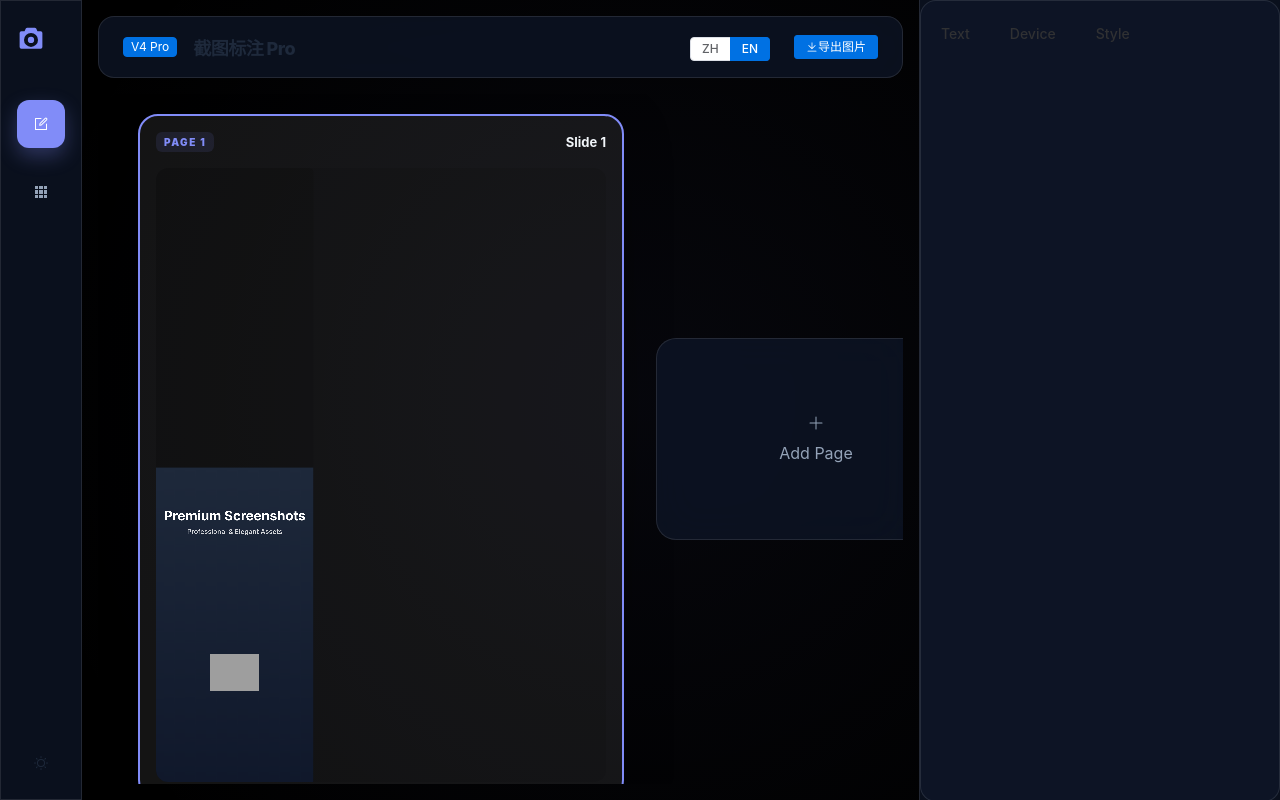
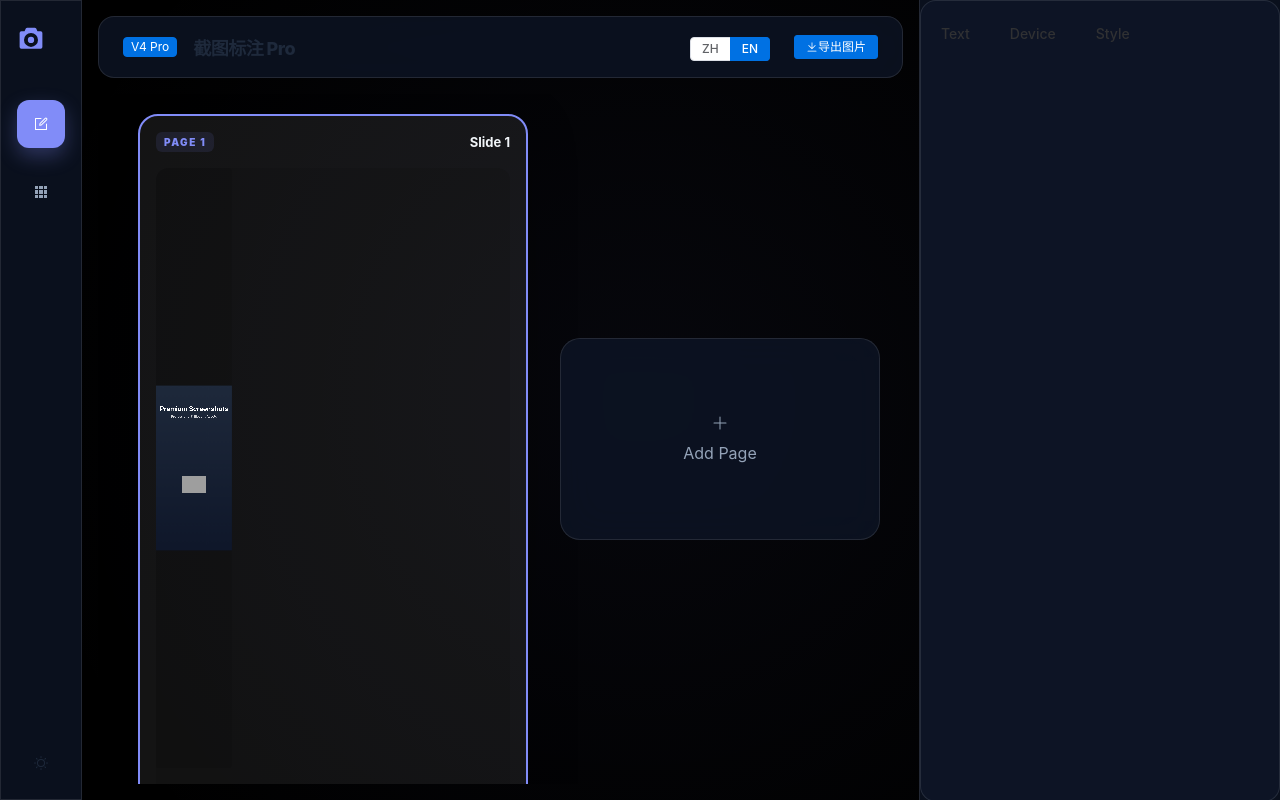
Before and after one commit to fugary/gen-screenshots, a Vue app: page / in a window 1280 px wide. Built offline with nearby package versions, Linux system fonts and the light colour scheme.

Commit message:
feat: Implement device frame selection with dynamic canvas sizing, add new panorama layout presets, and enable interactive layer dragging on the canvas.

```diff
--- a/src/components/ControlPanel.vue
+++ b/src/components/ControlPanel.vue
@@ -144,6 +144,23 @@
 
             <div class="settings-group">
               <div class="group-header">
+                <el-icon><Monitor /></el-icon>
+                <span>Device Frame</span>
+              </div>
+              <div class="prop-item">
+                <el-select v-model="store.activeSlide.frameStyle" size="small" class="glass-select">
+                  <el-option label="iPhone 16 Pro Max" value="iphone16-promax" />
+                  <el-option label="iPhone 15 (6.7 inch)" value="iphone-6.7" />
+                  <el-option label="iPhone 15 (6.5 inch)" value="iphone-6.5" />
+                  <el-option label="iPhone 8 Plus (5.5 inch)" value="iphone-5.5" />
+                  <el-option label="iPad Pro 13 inch" value="ipad-13" />
+                  <el-option label="iPad Pro 11 inch" value="ipad-11" />
+                </el-select>
+              </div>
+            </div>
+
+            <div class="settings-group">
+              <div class="group-header">
                 <el-icon><Grid /></el-icon>
                 <span>Layout Presets</span>
               </div>
@@ -159,6 +176,15 @@
                 <div class="mini-preset" @click="store.applyLayoutPreset('center-hero')">
                   <div class="icon hero"></div>
                   <span>Hero</span>
+                </div>
+                <!-- Panorama -->
+                <div class="mini-preset panorama" @click="store.applyLayoutPreset('panorama-start')">
+                  <div class="icon pan-start"></div>
+                  <span>Pan Start</span>
+                </div>
+                <div class="mini-preset panorama" @click="store.applyLayoutPreset('panorama-end')">
+                  <div class="icon pan-end"></div>
+                  <span>Pan End</span>
                 </div>
               </div>
             </div>
@@ -476,6 +502,8 @@ const handleLayerUpload = (file: UploadFile) => {
 .icon.duo { clip-path: polygon(0 0, 40% 0, 40% 100%, 0 100%, 60% 0, 100% 0, 100% 100%, 60% 100%); }
 .icon.trio { clip-path: polygon(0 0, 25% 0, 25% 100%, 0 100%, 40% 0, 60% 0, 60% 100%, 40% 100%, 75% 0, 100% 0, 100% 100%, 75% 100%); }
 .icon.hero { width: 12px; }
+.icon.pan-start { clip-path: polygon(70% 0, 100% 0, 100% 100%, 70% 100%); }
+.icon.pan-end { clip-path: polygon(0 0, 30% 0, 30% 100%, 0 100%); }
 
 .gradient-pickers {
   display: flex;
--- a/src/components/ScreenshotCanvas.vue
+++ b/src/components/ScreenshotCanvas.vue
@@ -165,12 +165,72 @@ onMounted(() => {
   if (canvasRef.value) {
     ctxRef.value = canvasRef.value.getContext('2d');
     frameFunc();
+
+    // Mouse Interaction
+    canvasRef.value.addEventListener('mousedown', handleMouseDown);
+    window.addEventListener('mousemove', handleMouseMove);
+    window.addEventListener('mouseup', handleMouseUp);
   }
 });
 
 onUnmounted(() => {
   cancelAnimationFrame(animId);
+  if (canvasRef.value) {
+    canvasRef.value.removeEventListener('mousedown', handleMouseDown);
+  }
+  window.removeEventListener('mousemove', handleMouseMove);
+  window.removeEventListener('mouseup', handleMouseUp);
 });
+
+const isDragging = ref(false);
+const dragLayerId = ref<string | null>(null);
+const lastMousePos = ref({ x: 0, y: 0 });
+
+function handleMouseDown(e: MouseEvent) {
+  if (!canvasRef.value || !currentSlide.value) return;
+  const rect = canvasRef.value.getBoundingClientRect();
+  const mouseX = ((e.clientX - rect.left) / rect.width) * 100;
+  const mouseY = ((e.clientY - rect.top) / rect.height) * 100;
+
+  // Find topmost layer closest to mouse
+  const layers = [...currentSlide.value.layers].reverse();
+  for (const layer of layers) {
+    const dist = Math.sqrt(Math.pow(layer.x - mouseX, 2) + Math.pow(layer.y - mouseY, 2));
+    if (dist < 15) { // Radius of sensitivity
+      isDragging.value = true;
+      dragLayerId.value = layer.id;
+      // Also update store's active slide/layer if needed
+      store.activeSlideIndex = props.index ?? store.activeSlideIndex;
+      lastMousePos.value = { x: mouseX, y: mouseY };
+      return;
+    }
+  }
+}
+
+function handleMouseMove(e: MouseEvent) {
+  if (!isDragging.value || !dragLayerId.value || !canvasRef.value) return;
+  const rect = canvasRef.value.getBoundingClientRect();
+  const mouseX = ((e.clientX - rect.left) / rect.width) * 100;
+  const mouseY = ((e.clientY - rect.top) / rect.height) * 100;
+
+  const dx = mouseX - lastMousePos.value.x;
+  const dy = mouseY - lastMousePos.value.y;
+
+  const layer = currentSlide.value.layers.find(l => l.id === dragLayerId.value);
+  if (layer) {
+    store.updateLayer(layer.id, {
+      x: Math.max(0, Math.min(100, layer.x + dx)),
+      y: Math.max(0, Math.min(100, layer.y + dy))
+    });
+  }
+
+  lastMousePos.value = { x: mouseX, y: mouseY };
+}
+
+function handleMouseUp() {
+  isDragging.value = false;
+  dragLayerId.value = null;
+}
 </script>
 
 <style scoped>
--- a/src/components/SlideEditor.vue
+++ b/src/components/SlideEditor.vue
@@ -2,6 +2,7 @@
   <div
     class="slide-editor"
     :class="{ active: store.activeSlideIndex === index }"
+    :style="{ width: `${editorWidth}px` }"
     @click="store.activeSlideIndex = index"
   >
     <div class="editor-header">
@@ -39,22 +40,42 @@ const props = defineProps<{
 }>();
 
 const store = useScreenshotStore();
+const currentSlide = computed(() => props.slide);
+const isActive = computed(() => store.activeSlideIndex === props.index);
 
-const isActive = computed(() => store.activeSlideIndex === props.index);
-const isVisible = ref(true); // For now, keep visible for simplicity
+const aspectRatio = computed(() => {
+  const frame = currentSlide.value?.frameStyle || 'iphone-6.7';
+  if (frame.includes('ipad')) return 0.75; // 3:4
+  if (frame.includes('iphone-5.5')) return 0.5625; // 9:16
+  return 0.46; // 9:19.5 approx
+});
 
-const wrapperStyle = computed(() => ({
-  transform: `scale(0.35)`, // High-quality preview scale
-  transformOrigin: 'top left'
-}));
+const editorWidth = computed(() => {
+  const height = 700; // Standardize height
+  return height * aspectRatio.value + 32; // + padding
+});
 
+const wrapperStyle = computed(() => {
+  const frame = currentSlide.value?.frameStyle || 'iphone-6.7';
+  let w = 1290, h = 2796;
+  if (frame.includes('ipad')) { w = 2048; h = 2732; }
+  else if (frame === 'iphone-6.5') { w = 1242; h = 2688; }
+  else if (frame === 'iphone-5.5') { w = 1242; h = 2208; }
+
+  const scale = 600 / h; // Fit to 600px height
+  return {
+    width: `${w}px`,
+    height: `${h}px`,
+    transform: `scale(${scale})`,
+    transformOrigin: 'top left'
+  };
+});
 </script>
 
 <style scoped>
 .slide-editor {
   flex: 0 0 auto;
-  width: 450px; /* Base width for the editor card */
-  height: 100%;
+  height: 800px; /* Fixed height for the strip */
   padding: 16px;
   background: var(--glass-bg);
   border: 2px solid transparent;
@@ -117,14 +138,8 @@ const wrapperStyle = computed(() => ({
   position: relative;
 }
 
-/*
-   We need the inner canvas to be full resolution 1242x2688
-   but scaled down to fit the 450px container.
-   1242 * 0.35 = 434px.
-*/
 .canvas-wrapper {
-  width: 1242px;
-  height: 2688px;
+  /* Dynamic values from wrapperStyle */
 }
 
 .delete-btn {
--- a/src/store/screenshot.ts
+++ b/src/store/screenshot.ts
@@ -33,6 +33,7 @@ export interface Slide {
   noiseAmount: number;
   adaptiveText: boolean;
   layout: 'top' | 'bottom';
+  frameStyle: string; // Default frame for this slide
 }
 
 export interface ProjectState {
@@ -79,9 +80,10 @@ const createDefaultSlide = (id: string, name: string, defaultLocale: string = 'e
     glowColor: 'rgba(99, 102, 241, 0.4)',
     fontSize: 108,
     subtitleFontSize: 55,
-    noiseAmount: 0.04,
+    noiseAmount: 0.05,
     adaptiveText: true,
-    layout: 'top'
+    layout: 'top',
+    frameStyle: 'iphone-6.7'
   };
 };
 
@@ -173,29 +175,39 @@ export const useScreenshotStore = defineStore('screenshot', {
 
     // Layout Presets
     applyLayoutPreset(presetId: string) {
+      if (!this.activeSlide) return;
       const slide = this.activeSlide;
-      if (!slide) return;
 
       switch (presetId) {
         case 'tilted-duo':
-          if (slide.layers.length < 2) this.addLayer();
-          slide.layers[0] = { ...slide.layers[0], x: 35, y: 65, rotateZ: -12, scale: 0.9 };
-          slide.layers[1] = { ...slide.layers[1], x: 65, y: 55, rotateZ: 12, scale: 0.9 };
+          slide.layers = [
+            { id: crypto.randomUUID(), x: 30, y: 55, scale: 0.8, rotateZ: -15, userImage: slide.layers[0]?.userImage || null, frameStyle: slide.frameStyle || 'iphone-6.7', shadowBlur: 100, opacity: 1.0 },
+            { id: crypto.randomUUID(), x: 75, y: 55, scale: 0.8, rotateZ: -15, userImage: slide.layers[1]?.userImage || null, frameStyle: slide.frameStyle || 'iphone-6.7', shadowBlur: 100, opacity: 1.0 }
+          ];
           break;
         case 'stacked-trio':
-          while (slide.layers.length < 3) this.addLayer();
-          slide.layers[0] = { ...slide.layers[0], x: 50, y: 60, rotateZ: 0, scale: 1.0 };
-          slide.layers[1] = { ...slide.layers[1], x: 25, y: 65, rotateZ: -10, scale: 0.85 };
-          slide.layers[2] = { ...slide.layers[2], x: 75, y: 65, rotateZ: 10, scale: 0.85 };
+          slide.layers = [
+            { id: crypto.randomUUID(), x: 20, y: 60, scale: 0.7, rotateZ: -10, userImage: slide.layers[0]?.userImage || null, frameStyle: slide.frameStyle || 'iphone-6.7', shadowBlur: 100, opacity: 1.0 },
+            { id: crypto.randomUUID(), x: 50, y: 55, scale: 0.8, rotateZ: 0, userImage: slide.layers[1]?.userImage || null, frameStyle: slide.frameStyle || 'iphone-6.7', shadowBlur: 100, opacity: 1.0 },
+            { id: crypto.randomUUID(), x: 80, y: 60, scale: 0.7, rotateZ: 10, userImage: slide.layers[2]?.userImage || null, frameStyle: slide.frameStyle || 'iphone-6.7', shadowBlur: 100, opacity: 1.0 }
+          ];
+          break;
+        case 'center-hero':
+          slide.layers = [{ id: crypto.randomUUID(), x: 50, y: 55, scale: 0.9, rotateZ: 0, userImage: slide.layers[0]?.userImage || null, frameStyle: slide.frameStyle || 'iphone-6.7', shadowBlur: 100, opacity: 1.0 }];
+          break;
+        case 'panorama-start':
+          // Device peaks from the right edge
+          slide.layers = [{ id: crypto.randomUUID(), x: 100, y: 55, scale: 1.0, rotateZ: 0, userImage: slide.layers[0]?.userImage || null, frameStyle: slide.frameStyle || 'iphone-6.7', shadowBlur: 100, opacity: 1.0 }];
+          break;
+        case 'panorama-end':
+          // Device peaks from the left edge
+          slide.layers = [{ id: crypto.randomUUID(), x: 0, y: 55, scale: 1.0, rotateZ: 0, userImage: slide.layers[0]?.userImage || null, frameStyle: slide.frameStyle || 'iphone-6.7', shadowBlur: 100, opacity: 1.0 }];
           break;
         case 'offset-right':
-          slide.layers[0] = { ...slide.layers[0], x: 70, y: 60, rotateZ: -8, scale: 1.1 };
-          break;
-        case 'center-hero':
-          slide.layers[0] = { ...slide.layers[0], x: 50, y: 55, rotateZ: 0, scale: 1.1 };
+          slide.layers = [{ id: crypto.randomUUID(), x: 70, y: 60, rotateZ: -8, scale: 1.1, userImage: slide.layers[0]?.userImage || null, frameStyle: slide.frameStyle || 'iphone-6.7', shadowBlur: 100, opacity: 1.0 }];
           break;
         case 'feature-left':
-          slide.layers[0] = { ...slide.layers[0], x: 30, y: 60, rotateZ: 5, scale: 0.9 };
+          slide.layers = [{ id: crypto.randomUUID(), x: 30, y: 60, rotateZ: 5, scale: 0.9, userImage: slide.layers[0]?.userImage || null, frameStyle: slide.frameStyle || 'iphone-6.7', shadowBlur: 100, opacity: 1.0 }];
           break;
       }
     },
```
